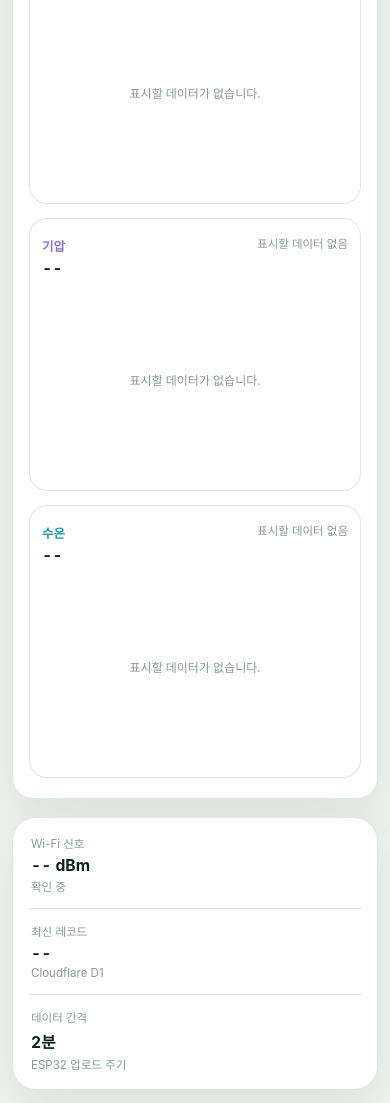
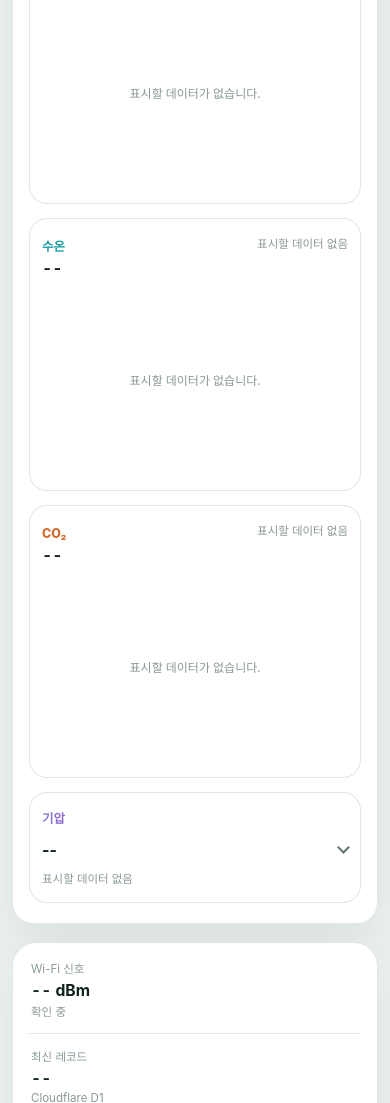
Before and after one commit to Flammenwerfer41/Hydroponics, a plain HTML site: page docs/index.html in a window 390 px wide. Shown: the part 1610-2713 px from the top of the page. Drawn offline with Linux system fonts and the light colour scheme; no server answers.

Commit message:
feat: add CO2 chart and collapse pressure history

```diff
--- a/docs/app.js
+++ b/docs/app.js
@@ -27,7 +27,8 @@ const HISTORY_METRICS = Object.freeze([
   "air_temperature",
   "humidity",
   "pressure",
-  "water_temperature"
+  "water_temperature",
+  "co2_concentration"
 ]);
 const CURRENT_REFRESH_MS = 60_000;
 const CURRENT_LOOKBACK_RESULTS = 30;
@@ -45,7 +46,7 @@ const WEATHER_API_URL = String(
 
 const TRANSLATIONS = {
   ko: {
-    "meta.description": "ESP32 수경재배 환경 센서의 온도, 습도, 기압과 조명 상태를 확인하는 대시보드",
+    "meta.description": "ESP32 수경재배 환경 센서의 온도, 습도, 수온, 이산화탄소와 조명 상태를 확인하는 대시보드",
     "language.selector": "표시 언어",
     "hero.copy": "수경재배 환경과 조명 상태를 원격으로 확인합니다.",
     "hero.admin": "로그인 · 관리",
@@ -74,6 +75,7 @@ const TRANSLATIONS = {
     "metric.humidity": "습도",
     "metric.pressure": "기압",
     "metric.waterTemperature": "수온",
+    "metric.co2": "CO₂",
     "metric.bme280": "BME280 센서",
     "scene.aria": "수경재배 시스템 개요",
     "scene.airKicker": "잎 주변 공기",
@@ -175,6 +177,9 @@ const TRANSLATIONS = {
     "chart.humidityAria": "습도 변화 그래프",
     "chart.pressureAria": "기압 변화 그래프",
     "chart.waterTemperatureAria": "수온 변화 그래프",
+    "chart.co2Aria": "이산화탄소 농도 변화 그래프",
+    "chart.pressureToggle": "기압 그래프 펼치기",
+    "chart.pressureCollapse": "기압 그래프 접기",
     "chart.average": "평균 {value} {unit}",
     "chart.stats": "최저 {minimum} · 최고 {maximum}",
     "chart.noData": "표시할 데이터가 없습니다.",
@@ -202,7 +207,7 @@ const TRANSLATIONS = {
     "runtime.hoursMinutes": "{hours}시간 {minutes}분"
   },
   ja: {
-    "meta.description": "ESP32水耕栽培環境センサーの温度・湿度・気圧と照明状態を確認するダッシュボード",
+    "meta.description": "ESP32水耕栽培環境センサーの温度・湿度・水温・二酸化炭素と照明状態を確認するダッシュボード",
     "language.selector": "表示言語",
     "hero.copy": "水耕栽培の環境と照明の状態を遠隔で確認できます。",
     "hero.admin": "ログイン・管理",
@@ -231,6 +236,7 @@ const TRANSLATIONS = {
     "metric.humidity": "湿度",
     "metric.pressure": "気圧",
     "metric.waterTemperature": "水温",
+    "metric.co2": "CO₂",
     "metric.bme280": "BME280センサー",
     "scene.aria": "水耕栽培システムの概要",
     "scene.airKicker": "葉の周辺環境",
@@ -332,6 +338,9 @@ const TRANSLATIONS = {
     "chart.humidityAria": "湿度変化グラフ",
     "chart.pressureAria": "気圧変化グラフ",
     "chart.waterTemperatureAria": "水温変化グラフ",
+    "chart.co2Aria": "二酸化炭素濃度変化グラフ",
+    "chart.pressureToggle": "気圧グラフを開く",
+    "chart.pressureCollapse": "気圧グラフを閉じる",
     "chart.average": "平均 {value} {unit}",
     "chart.stats": "最低 {minimum} · 最高 {maximum}",
     "chart.noData": "表示できるデータがありません。",
@@ -433,6 +442,18 @@ const CHART_CONFIG = {
     cssColor: "--water",
     minimumSpan: 10,
     step: 2.5
+  },
+  co2Concentration: {
+    canvasId: "co2Chart",
+    tooltipId: "co2Tooltip",
+    summaryId: "co2Summary",
+    statsId: "co2Stats",
+    field: "co2Concentration",
+    unit: "ppm",
+    decimals: 0,
+    cssColor: "--co2",
+    minimumSpan: 600,
+    step: 100
   }
 };
 
@@ -1690,10 +1711,20 @@ function translateStaticContent() {
   });
 }
 
+function updatePressureDisclosureLabel() {
+  const disclosure = element("pressureDisclosure");
+  if (!disclosure) return;
+  disclosure.querySelector("summary")?.setAttribute(
+    "aria-label",
+    t(disclosure.open ? "chart.pressureCollapse" : "chart.pressureToggle")
+  );
+}
+
 function setLanguage(language, persist = true) {
   state.language = language === "ja" ? "ja" : "ko";
   document.documentElement.lang = state.language;
   translateStaticContent();
+  updatePressureDisclosureLabel();
 
   document.querySelectorAll(".language-button").forEach((button) => {
     const active = button.dataset.language === state.language;
@@ -1748,6 +1779,11 @@ document.querySelectorAll(".range-button").forEach((button) => {
   });
 });
 
+element("pressureDisclosure")?.addEventListener("toggle", (event) => {
+  updatePressureDisclosureLabel();
+  if (event.currentTarget.open) state.charts.pressure?.draw();
+});
+
 document.addEventListener("visibilitychange", () => {
   if (document.hidden) stopPolling();
   else startPolling();
--- a/docs/dashboard/data.js
+++ b/docs/dashboard/data.js
@@ -54,7 +54,8 @@ export function parseRawHistory(readings) {
     temperature: finiteNumber(reading.values?.air_temperature),
     humidity: finiteNumber(reading.values?.humidity),
     pressure: finiteNumber(reading.values?.pressure),
-    waterTemperature: finiteNumber(reading.values?.water_temperature)
+    waterTemperature: finiteNumber(reading.values?.water_temperature),
+    co2Concentration: finiteNumber(reading.values?.co2_concentration)
   })).filter((point) => Number.isFinite(point.time)).sort((a, b) => a.time - b.time);
 }
 
@@ -64,7 +65,8 @@ export function parseAggregateHistory(buckets) {
     temperature: finiteNumber(bucket.metrics?.air_temperature?.mean),
     humidity: finiteNumber(bucket.metrics?.humidity?.mean),
     pressure: finiteNumber(bucket.metrics?.pressure?.mean),
-    waterTemperature: finiteNumber(bucket.metrics?.water_temperature?.mean)
+    waterTemperature: finiteNumber(bucket.metrics?.water_temperature?.mean),
+    co2Concentration: finiteNumber(bucket.metrics?.co2_concentration?.mean)
   })).filter((point) => Number.isFinite(point.time)).sort((a, b) => a.time - b.time);
 }
 
--- a/docs/index.html
+++ b/docs/index.html
@@ -6,11 +6,11 @@
   <meta name="referrer" content="no-referrer">
   <meta name="viewport" content="width=device-width, initial-scale=1">
   <meta name="theme-color" content="#0b1714">
-  <meta name="description" content="ESP32 수경재배 환경 센서의 온도, 습도, 기압과 조명 상태를 확인하는 대시보드" data-i18n-content="meta.description">
+  <meta name="description" content="ESP32 수경재배 환경 센서의 온도, 습도, 수온, 이산화탄소와 조명 상태를 확인하는 대시보드" data-i18n-content="meta.description">
   <title>Hydroponics Monitor</title>
   <link rel="icon" href="favicon.svg" type="image/svg+xml">
-  <link rel="stylesheet" href="tokens.css?v=20260812-refactor1">
-  <link rel="stylesheet" href="styles.css?v=20260812-refactor1">
+  <link rel="stylesheet" href="tokens.css?v=20260815-co2-chart">
+  <link rel="stylesheet" href="styles.css?v=20260815-co2-chart">
   <link rel="stylesheet" href="scene.css?v=20260809-performance">
 </head>
 <body>
@@ -249,20 +249,6 @@
           <article class="chart-card">
             <div class="chart-header">
               <div>
-                <span class="chart-label pressure-text" data-i18n="metric.pressure">기압</span>
-                <strong id="pressureSummary">--</strong>
-              </div>
-              <div class="chart-stats" id="pressureStats"></div>
-            </div>
-            <div class="chart-wrap">
-              <canvas id="pressureChart" aria-label="기압 변화 그래프" data-i18n-aria-label="chart.pressureAria"></canvas>
-              <div class="chart-tooltip" id="pressureTooltip" hidden></div>
-            </div>
-          </article>
-
-          <article class="chart-card">
-            <div class="chart-header">
-              <div>
                 <span class="chart-label water-text" data-i18n="metric.waterTemperature">수온</span>
                 <strong id="waterTempSummary">--</strong>
               </div>
@@ -273,6 +259,35 @@
               <div class="chart-tooltip" id="waterTemperatureTooltip" hidden></div>
             </div>
           </article>
+
+          <article class="chart-card">
+            <div class="chart-header">
+              <div>
+                <span class="chart-label co2-text" data-i18n="metric.co2">CO₂</span>
+                <strong id="co2Summary">--</strong>
+              </div>
+              <div class="chart-stats" id="co2Stats"></div>
+            </div>
+            <div class="chart-wrap">
+              <canvas id="co2Chart" aria-label="이산화탄소 농도 변화 그래프" data-i18n-aria-label="chart.co2Aria"></canvas>
+              <div class="chart-tooltip" id="co2Tooltip" hidden></div>
+            </div>
+          </article>
+
+          <details class="chart-disclosure" id="pressureDisclosure">
+            <summary data-i18n-aria-label="chart.pressureToggle">
+              <span class="chart-label pressure-text" data-i18n="metric.pressure">기압</span>
+              <strong id="pressureSummary">--</strong>
+              <span class="chart-stats" id="pressureStats"></span>
+              <span class="chart-disclosure-icon" aria-hidden="true"></span>
+            </summary>
+            <div class="chart-disclosure-body">
+              <div class="chart-wrap">
+                <canvas id="pressureChart" aria-label="기압 변화 그래프" data-i18n-aria-label="chart.pressureAria"></canvas>
+                <div class="chart-tooltip" id="pressureTooltip" hidden></div>
+              </div>
+            </div>
+          </details>
         </div>
       </section>
 
@@ -306,6 +321,6 @@
 
   <noscript data-i18n="noscript">이 대시보드는 Cloudflare 센서 데이터를 불러오기 위해 JavaScript가 필요합니다.</noscript>
   <script src="weather-config.js" defer></script>
-  <script type="module" src="app.js?v=20260812-refactor1"></script>
+  <script type="module" src="app.js?v=20260815-co2-chart"></script>
 </body>
 </html>
--- a/docs/styles.css
+++ b/docs/styles.css
@@ -1329,6 +1329,10 @@ h2 {
 
 .water-text {
   color: var(--water);
+}
+
+.co2-text {
+  color: var(--co2);
 }
 
 .chart-header strong {
@@ -1377,6 +1381,58 @@ canvas {
   font-size: 0.86rem;
 }
 
+.chart-disclosure {
+  overflow: hidden;
+  border: 1px solid var(--border);
+  border-radius: var(--radius-md);
+  background: var(--surface-solid);
+}
+
+.chart-disclosure > summary {
+  display: grid;
+  grid-template-columns: auto auto 1fr auto;
+  align-items: baseline;
+  gap: 10px;
+  padding: 19px;
+  cursor: pointer;
+  list-style: none;
+}
+
+.chart-disclosure > summary::-webkit-details-marker {
+  display: none;
+}
+
+.chart-disclosure > summary:focus-visible {
+  outline: 2px solid var(--green);
+  outline-offset: -3px;
+}
+
+.chart-disclosure > summary .chart-stats {
+  justify-self: end;
+}
+
+.chart-disclosure-icon {
+  width: 9px;
+  height: 9px;
+  transform: rotate(45deg);
+  border-right: 2px solid var(--muted);
+  border-bottom: 2px solid var(--muted);
+  transition: transform 160ms ease;
+}
+
+.chart-disclosure[open] .chart-disclosure-icon {
+  transform: translateY(3px) rotate(225deg);
+}
+
+.chart-disclosure-body {
+  padding: 0 19px 14px;
+  border-top: 1px solid var(--border);
+}
+
+.chart-disclosure-body .chart-wrap {
+  margin-top: 14px;
+}
+
 .system-strip {
   display: grid;
   grid-template-columns: repeat(3, minmax(0, 1fr));
@@ -1745,6 +1801,34 @@ noscript {
     height: 190px;
   }
 
+  .chart-disclosure > summary {
+    grid-template-columns: auto 1fr auto;
+    padding: 16px 12px;
+  }
+
+  .chart-disclosure > summary strong {
+    grid-column: 1 / 3;
+    grid-row: 2;
+    margin-top: 3px;
+  }
+
+  .chart-disclosure > summary .chart-stats {
+    grid-column: 1 / 3;
+    grid-row: 3;
+    justify-self: start;
+    text-align: left;
+  }
+
+  .chart-disclosure-icon {
+    grid-column: 3;
+    grid-row: 1 / 4;
+    align-self: center;
+  }
+
+  .chart-disclosure-body {
+    padding: 0 12px 10px;
+  }
+
   .system-strip {
     grid-template-columns: 1fr;
     padding: 3px 16px;
--- a/docs/tokens.css
+++ b/docs/tokens.css
@@ -20,6 +20,8 @@
   --pressure-soft: #f1edff;
   --water: #199ca4;
   --water-soft: #e3f7f7;
+  --co2: #d06a2d;
+  --co2-soft: #fff0e5;
   --water-bright: #72d8dc;
   --water-deep: #279aa7;
   --scene-sky-top: #edf8f2;
@@ -61,6 +63,8 @@
     --pressure-soft: #2b2342;
     --water: #64d2d5;
     --water-soft: #163638;
+    --co2: #f4a261;
+    --co2-soft: #3a281d;
     --water-bright: #4db9c0;
     --water-deep: #246f7d;
     --scene-sky-top: #132720;
```
Also changed, not shown: cloudflare-worker/test/dashboard-data.test.mjs (+12 -2 lines).
